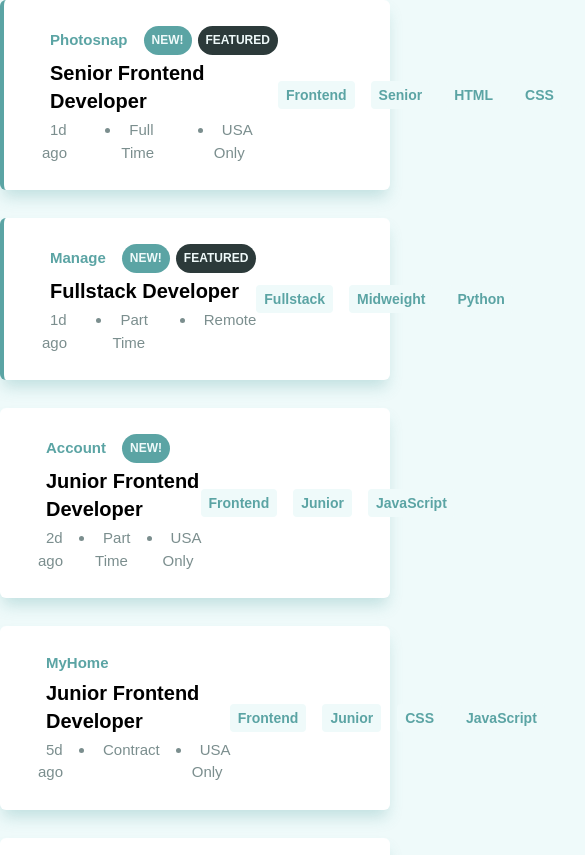
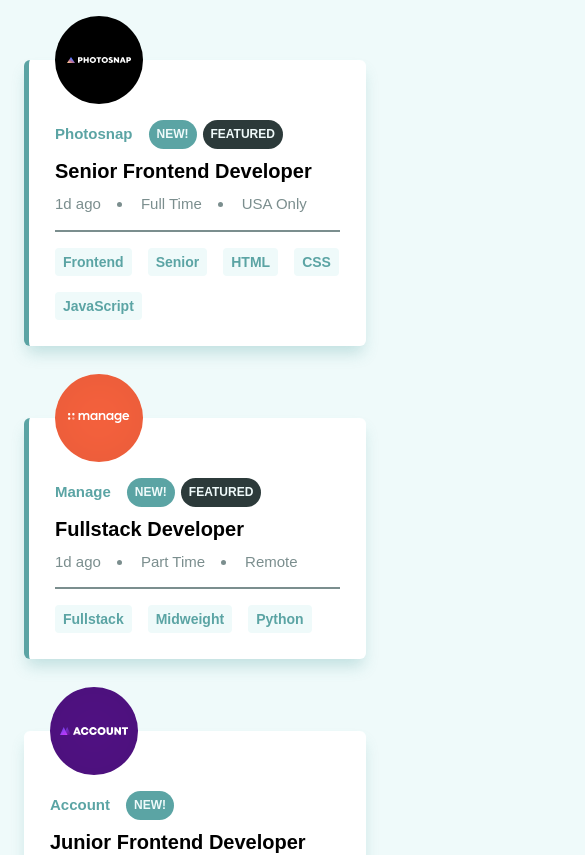
Before and after one commit to Sandeep-Murmu/fm-solution-Job-listings-with-filtering, a React (Vite) app: page / in a window 390 px wide. Shown: the top 855 px of the page, 585 px wide, since content can reach past the window. Built offline with nearby package versions, Linux system fonts and the light colour scheme.

Commit message:
update responsive style for job item list

```diff
--- a/src/App.jsx
+++ b/src/App.jsx
@@ -3,7 +3,7 @@ import JobItem from "./components/jobItem";
 
 function App() {
   return (
-    <div className="job-list w-full flex flex-col items-center gap-7">
+    <div className="job-list w-full flex flex-col items-center sm:gap-7 gap-18 px-6 pt-15 sm:pt-0">
       {data.map((job) => (
         <JobItem key={job.id} jobObj={job} />
       ))}
--- a/src/components/JobItem.jsx
+++ b/src/components/JobItem.jsx
@@ -4,15 +4,15 @@ function JobItem({ jobObj }) {
 
   return (
     <div
-      className={`job-item rounded-md shadow-[0_10px_15px_-3px_rgba(91,164,164,0.3)]  flex items-center p-6.5 w-full max-w-5xl justify-between bg-white  ${
-        jobObj.featured && "border-l-4 border-l-(--Green-400)"
+      className={`job-item rounded-md shadow-[0_10px_15px_-3px_rgba(91,164,164,0.3)] flex items-center justify-between flex-wrap gap-8 sm:gap-4 p-6.5 w-full max-w-5xl pt-15 sm:pt-6.5 bg-white relative ${
+        jobObj.featured && "border-l-5 border-l-(--Green-400)"
       }`}
     >
-      <div className="job-logo pr-5">
+      <div className="job-logo absolute sm:static top-[0%] translate-y-[-50%] sm:translate-y-0">
         <img src={jobObj.logo} alt={jobObj.company} />
       </div>
-      <div className="job-info mr-auto">
-        <div className="job-info__top flex items-center mb-1">
+      <div className="job-info mr-auto ">
+        <div className="job-info__top flex flex-wrap items-center mb-1">
           <h3 className="company-name font-bold mr-4 text-(--Green-400)">
             {jobObj.company}
           </h3>
@@ -24,17 +24,17 @@ function JobItem({ jobObj }) {
           </div>
         </div>
         <div className="job-info__main">
-          <h2 className="job-position text-xl font-bold hover:text-(--Green-400) cursor-pointer transition-colors mb-1">
+          <h2 className="job-position text-xl font-bold hover:text-(--Green-400) cursor-pointer transition-colors my-2">
             {jobObj.position}
           </h2>
-          <ul className="job-detail flex list-disc text-(--Gray-400) gap-8 indent-2 ml-[-8px]">
+          <ul className="job-detail flex flex-wrap list-disc text-(--Gray-400) gap-8 indent-2 ml-[-8px]">
             <li className="list-none">{jobObj.postedAt}</li>
             <li>{jobObj.contract}</li>
             <li>{jobObj.location}</li>
           </ul>
         </div>
       </div>
-      <div className="job-holdings flex gap-4 text-(--Green-400) font-semibold *:bg-(--Green-50) *:px-2 *:py-1 text-sm *:rounded-sm *:cursor-pointer *:hover:bg-(--Green-400) *:hover:text-(--Green-50) transition-all">
+      <div className="job-holdings w-full sm:w-auto flex flex-wrap gap-4 text-(--Green-400) font-semibold *:bg-(--Green-50) *:px-2 *:py-1 text-sm *:rounded-sm *:cursor-pointer *:hover:bg-(--Green-400) *:hover:text-(--Green-50) transition-all relative before:absolute before:w-full before:h-0.5 before:bg-(--Gray-400) before:top-[-18px] sm:before:hidden">
         <button className="job-role">{jobObj.role}</button>
         <button className="job-level">{jobObj.level}</button>
 
--- a/src/index.css
+++ b/src/index.css
@@ -3,8 +3,6 @@
 
 :root {
   --Green-400: hsl(180, 29%, 50%);
-
-  /* --Green-400: rgba(91, 164, 164, 0.3); */
 
   --Green-50: hsl(180, 52%, 96%);
   --Gray-400: hsl(180, 8%, 52%);
```
